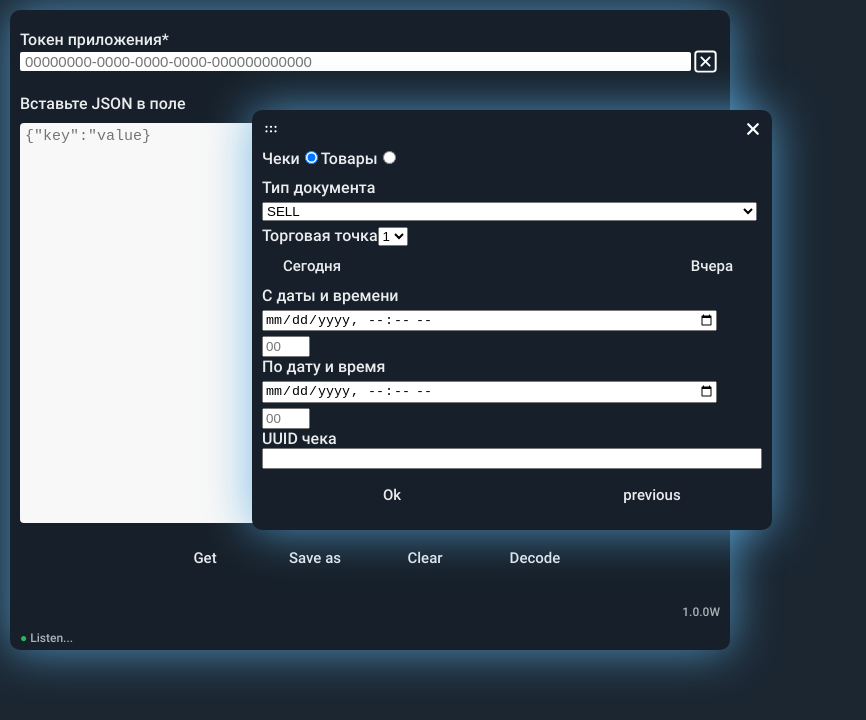
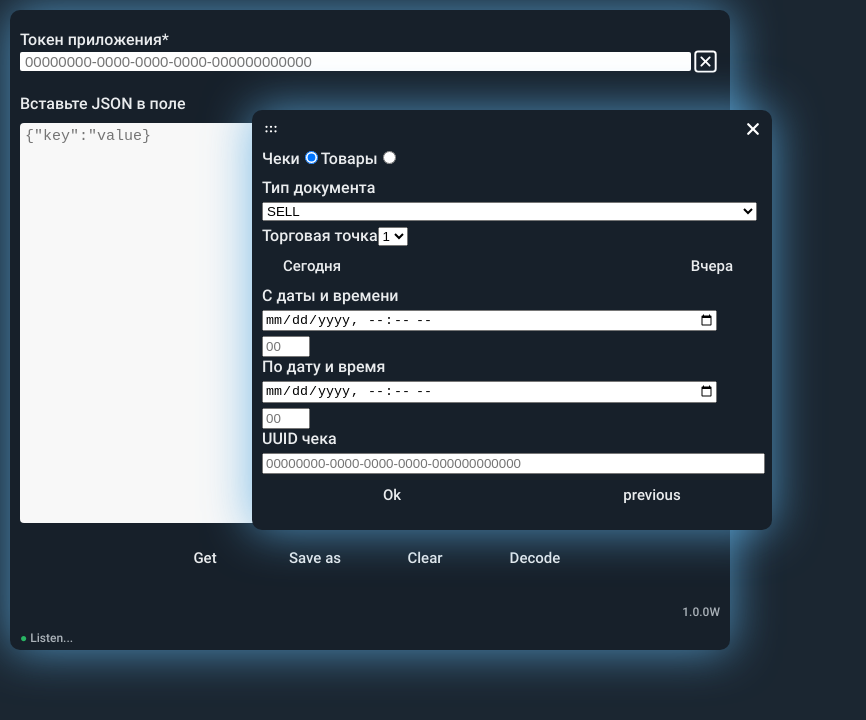
Before and after one commit to FirstEncounter3/GR3, a React app: page / in a window 1280 px wide. Both pictures are taken after a click on the button "Get". Shown: the top 720 px of the page, without its empty margins (0-866 px from the left). Built offline with nearby package versions, Linux system fonts and the light colour scheme.

Commit message:
add placeholder

```diff
--- a/src/components/ModalReceiptUuidInput/ModalReceiptUuidInput.jsx
+++ b/src/components/ModalReceiptUuidInput/ModalReceiptUuidInput.jsx
@@ -6,7 +6,7 @@ const ModalReceiptUuidInput = () => {
     return (
         <div className='receipt-uuid-input-wrapper'>
             <label for="receipt-uuid">UUID чека</label>
-            <input type="text" id="receipt-uuid"></input>
+            <input type="text" placeholder='00000000-0000-0000-0000-000000000000' id="receipt-uuid" className='select-input'></input>
         </div>
     )
 }
```
